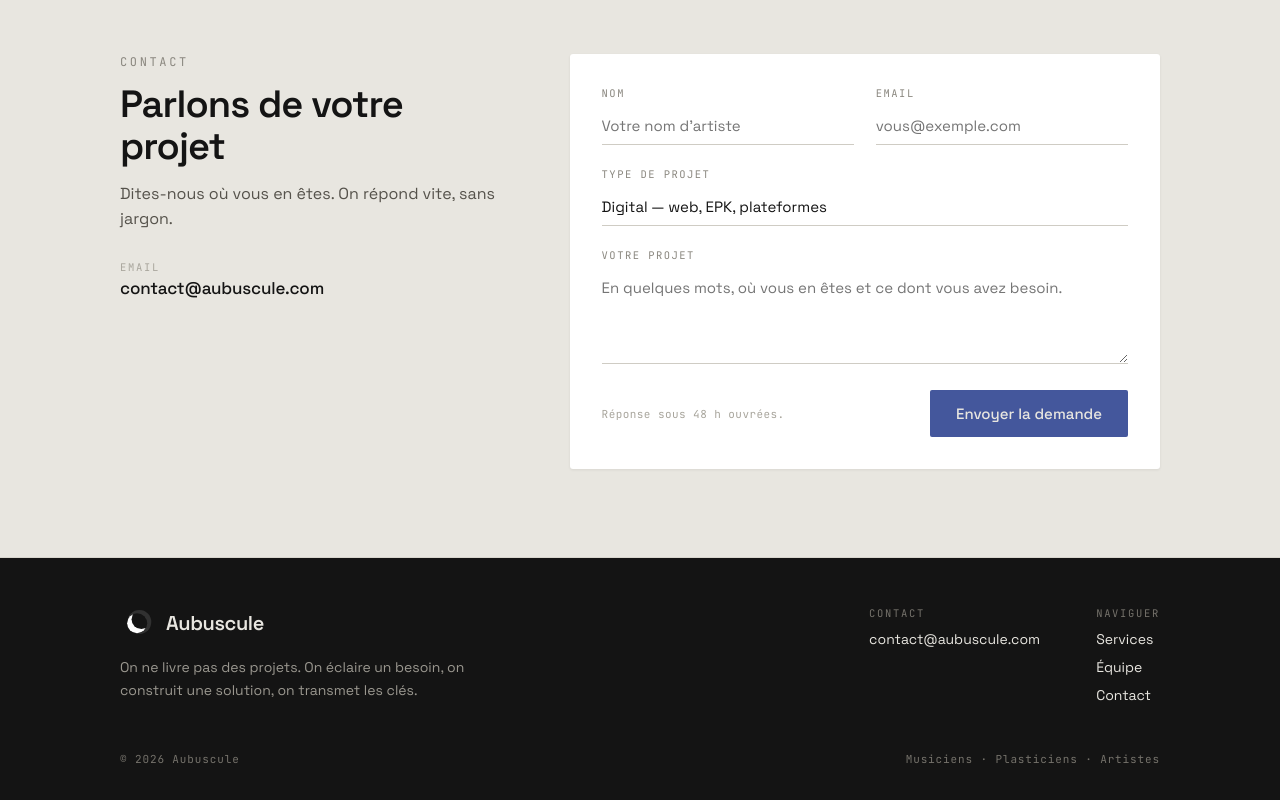
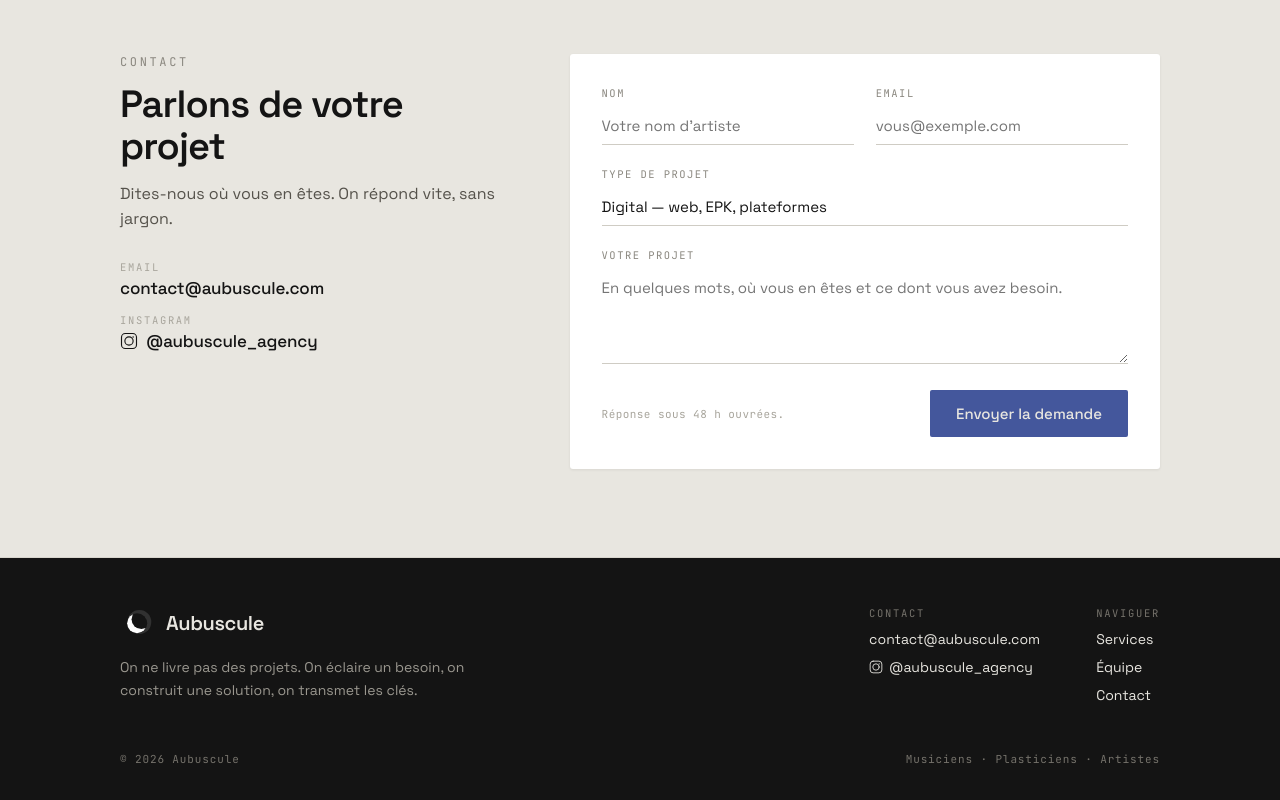
Before and after one commit to borisrorsvort/aubuscule-agency, a Next.js app: page / in a window 1280 px wide. Shown: the part 3422-4222 px from the top of the page. Built offline with nearby package versions, Linux system fonts and the light colour scheme.

Commit message:
feat: add instagram link

```diff
--- a/src/app/globals.css
+++ b/src/app/globals.css
@@ -300,6 +300,7 @@ body {
   font-size: 10.5px; letter-spacing: 0.16em; text-transform: uppercase; color: var(--ink-faint);
 }
 .contact-item-value { font-size: 17px; font-weight: 500; letter-spacing: -0.01em; }
+.contact-item-instagram { display: flex; align-items: center; gap: 8px; }
 .contact-form {
   background: var(--surface); border-radius: 3px;
   box-shadow: 0 1px 3px rgba(0,0,0,.07);
@@ -375,6 +376,7 @@ body {
 }
 .footer-link { font-size: 14px; color: var(--bg); text-decoration: none; }
 .footer-link:hover { opacity: 0.7; }
+.footer-link-instagram { display: flex; align-items: center; gap: 6px; }
 .footer-bottom {
   max-width: 1120px; margin: 0 auto; padding: 0 40px 36px;
   display: flex; justify-content: space-between; gap: 16px; flex-wrap: wrap;
--- a/src/components/Contact.tsx
+++ b/src/components/Contact.tsx
@@ -17,6 +17,13 @@ export function Contact() {
               <span className="contact-item-label">Email</span>
               <span className="contact-item-value">contact@aubuscule.com</span>
             </a>
+            <a href="https://www.instagram.com/aubuscule_agency/" className="contact-item" target="_blank" rel="noopener noreferrer">
+              <span className="contact-item-label">Instagram</span>
+              <span className="contact-item-value contact-item-instagram">
+                <svg viewBox="0 0 24 24" width="18" height="18" fill="none" stroke="currentColor" strokeWidth="1.5" strokeLinecap="round" strokeLinejoin="round" aria-hidden="true"><rect x="2" y="2" width="20" height="20" rx="5" ry="5"/><circle cx="12" cy="12" r="5.5"/><circle cx="17.5" cy="6.5" r="1" fill="currentColor" stroke="none"/></svg>
+                @aubuscule_agency
+              </span>
+            </a>
           </address>
         </div>
         <ContactForm />
--- a/src/components/Footer.tsx
+++ b/src/components/Footer.tsx
@@ -20,6 +20,10 @@ export function Footer() {
             <a href="mailto:contact@aubuscule.com" className="footer-link">
               contact@aubuscule.com
             </a>
+            <a href="https://www.instagram.com/aubuscule_agency/" className="footer-link footer-link-instagram" target="_blank" rel="noopener noreferrer">
+              <svg viewBox="0 0 24 24" width="14" height="14" fill="none" stroke="currentColor" strokeWidth="1.5" strokeLinecap="round" strokeLinejoin="round" aria-hidden="true"><rect x="2" y="2" width="20" height="20" rx="5" ry="5"/><circle cx="12" cy="12" r="5.5"/><circle cx="17.5" cy="6.5" r="1" fill="currentColor" stroke="none"/></svg>
+              @aubuscule_agency
+            </a>
           </div>
           <div className="footer-col">
             <span className="footer-col-label">Naviguer</span>
```
